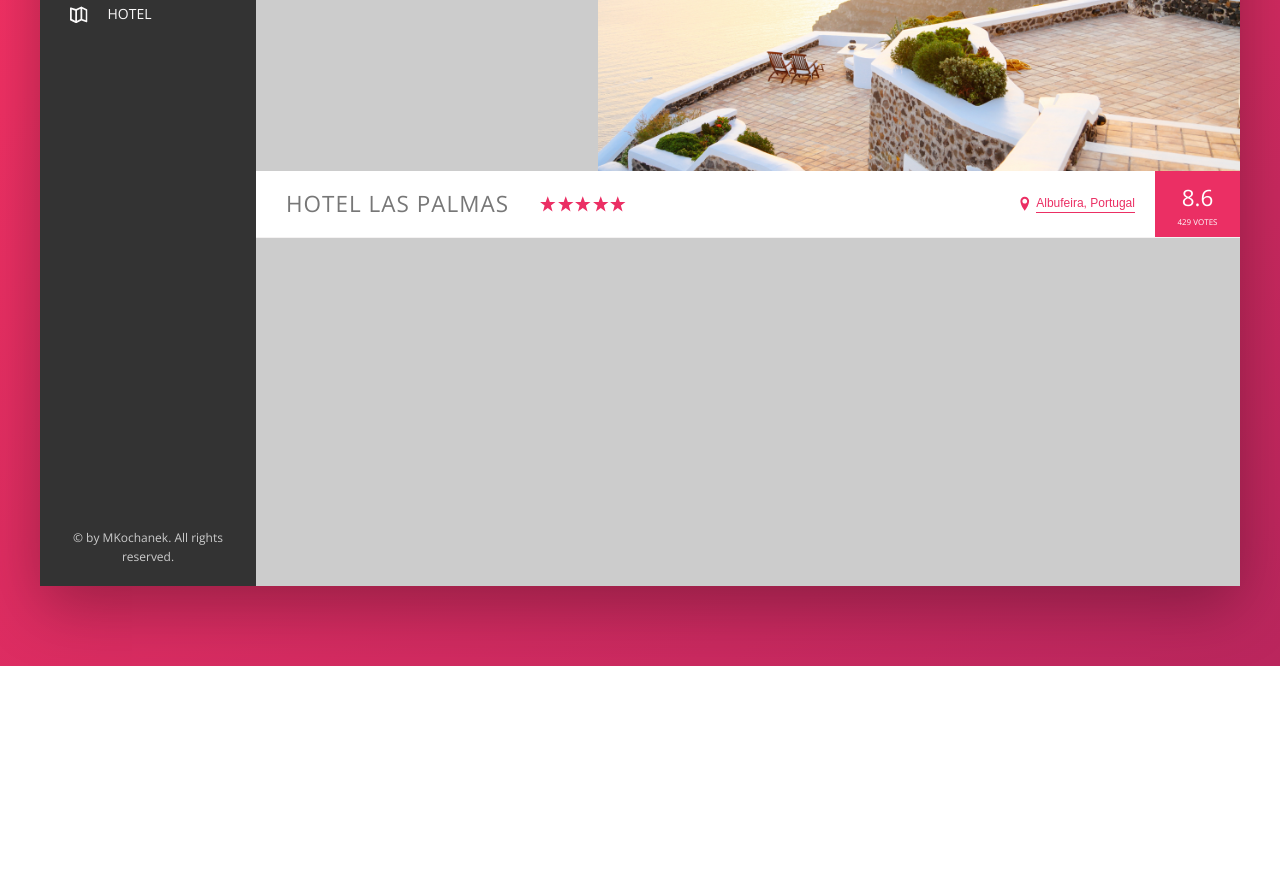
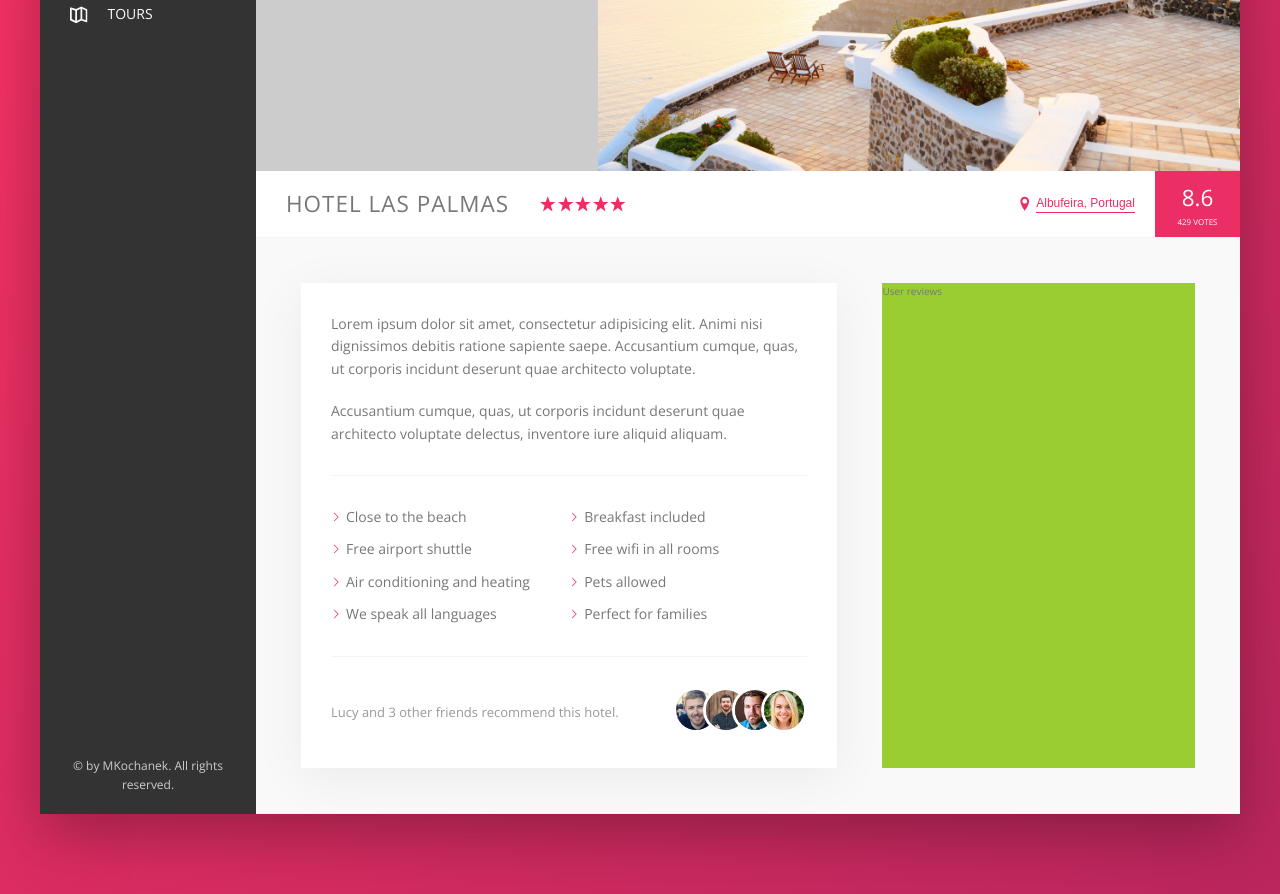
Before and after one commit to marcin-kochanek/trillo, a website: page index.html in a window 1280 px wide. Shown: the part 364-1258 px from the top of the page. Before the commit the page ends 1030 px from the top, so only its background shows below. Drawn offline with nearby package versions, Linux system fonts and the light colour scheme.

Commit message:
Building the hotel description section (using the CSS Masks)

```diff
--- a/index.html
+++ b/index.html
@@ -73,7 +73,7 @@
                   <svg class="side-nav__icon">
                     <use xlink:href="img/sprite.svg#icon-map"></use>
                   </svg>
-                  <span>Hotel</span>
+                  <span>Tours</span>
                 </a>
               </li>
             </ul>
@@ -127,6 +127,38 @@
                 <div class="overview__rating-count">429 votes</div>
               </div>
             </div>
+            <div class="hotel-details">
+              <div class="hotel-description">
+                <div class="paragraph">
+                  Lorem ipsum dolor sit amet, consectetur adipisicing elit. Animi nisi dignissimos debitis ratione sapiente saepe. Accusantium cumque, quas, ut corporis incidunt deserunt quae architecto voluptate.
+                </div>
+                <div class="paragraph">
+                  Accusantium cumque, quas, ut corporis incidunt deserunt quae architecto voluptate delectus, inventore iure aliquid aliquam.
+                </div>
+                <ul class="list">
+                  <li class="list__item">Close to the beach</li>
+                  <li class="list__item">Breakfast included</li>
+                  <li class="list__item">Free airport shuttle</li>
+                  <li class="list__item">Free wifi in all rooms</li>
+                  <li class="list__item">Air conditioning and heating</li>
+                  <li class="list__item">Pets allowed</li>
+                  <li class="list__item">We speak all languages</li>
+                  <li class="list__item">Perfect for families</li>
+                </ul>
+                <div class="recommend">
+                  <p class="recommend__number">Lucy and 3 other friends recommend this hotel.</p>
+                  <div class="recommend__friends">
+                    <img src="img/user-3.jpg" alt="The first friend" class="recommend__photo">
+                    <img src="img/user-4.jpg" alt="The second friend" class="recommend__photo">
+                    <img src="img/user-5.jpg" alt="The third friend" class="recommend__photo">
+                    <img src="img/user-6.jpg" alt="The fourth friend" class="recommend__photo">
+                  </div>
+                </div>
+              </div>
+              <div class="hotel-reviews">
+                User reviews
+              </div>
+            </div>
           </main>
         </div>
       </div>
--- a/sass/_base.scss
+++ b/sass/_base.scss
@@ -13,6 +13,9 @@
   --color-grey-dark-3: #999;
 
   --shadow-dark: 0 2rem 6rem rgba(0, 0, 0, 0.3);
+  --shadow-light: 0 1rem 5rem rgba(0, 0, 0, 0.06);
+
+  --line: 1px solid var(--color-grey-light-2);
 }
 
 * {
--- a/sass/_components.scss
+++ b/sass/_components.scss
@@ -214,7 +214,7 @@
 .overview {
   display: flex;
   align-items: center;
-  border-bottom: 1px solid var(--color-grey-light-2);
+  border-bottom: var(--line);
   background-color: #fff;
 
   &__heading {
@@ -313,3 +313,72 @@
     box-shadow: none;
   }
 }
+
+//// PARAGRAPH ////
+.paragraph:not(:last-of-type) {
+  margin-bottom: 2rem;
+}
+
+//// LIST ////
+.list {
+  list-style: none;
+  margin: 3rem 0;
+  padding: 3rem 0;
+  border-bottom: var(--line);
+  border-top: var(--line);
+  display: flex;
+  flex-wrap: wrap;
+
+  &__item {
+    flex: 0 0 50%;
+
+    &:nth-child(-n+6) {
+      margin-bottom: 1rem;
+    }
+
+    &::before {
+      content: "";
+      display: inline-block;
+      height: 1rem;
+      width: 1rem;
+      margin-right: .5rem;
+
+      // Pierwsze rozwiązanie (głównie starsze przeglądarki)
+      //background-image: url(../img/chevron-thin-right.svg);
+      //background-size: cover;
+
+      // Drugi rozwiązanie to implementacja 8 SVG icons w strukturze HTML
+
+      // Trzecie rozwiązanie to zastosowanie CSS'owych masek
+      background-color: var(--color-primary);
+      mask-image: url(../img/chevron-thin-right.svg);
+      mask-size: cover;
+      -webkit-mask-image: url(../img/chevron-thin-right.svg);
+      -webkit-mask-size: cover;
+    }
+  }
+}
+
+//// RECOMMEND ////
+.recommend {
+  font-size: 1.3rem;
+  color: var(--color-grey-dark-3);
+  display: flex;
+  align-items: center;
+
+  &__number {
+    margin-right: auto;
+  }
+
+  &__photo {
+    box-sizing: content-box;
+    height: 4rem;
+    width: 4rem;
+    border-radius: 50%;
+    border: 3px solid #fff;
+
+    &:not(:last-child) {
+      margin-right: -2rem;
+    }
+  }
+}
--- a/sass/_layout.scss
+++ b/sass/_layout.scss
@@ -11,7 +11,7 @@
   font-size: 1.4rem;
   min-height: 7rem;
   background-color: #fff;
-  border-bottom: 1px solid var(--color-grey-light-2);
+  border-bottom: var(--line);
 
   display: flex;
   justify-content: space-between;
@@ -29,12 +29,30 @@
   display: flex;
   flex-direction: column;
   justify-content: space-between;
-
-  //test
-  height: 80rem;
 }
 
 .hotel-view {
   background-color: #ccc;
   flex-grow: 1;
 }
+
+.hotel-details {
+  display: flex;
+  background-color: var(--color-grey-light-1);
+  padding: 4.5rem;
+  border-bottom: var(--line);
+
+  .hotel-description {
+    flex: 0 0 60%;
+    margin-right: 4.5rem;
+    background-color: #fff;
+    font-size: 1.4rem;
+    padding: 3rem;
+    box-shadow: var(--shadow-light);
+  }
+
+  .hotel-reviews {
+    flex: 1;
+    background-color: yellowgreen;
+  }
+}
```
Also changed, not shown: img/text.txt (+10 -0 lines), css/style.css, img/SVG/aircraft-take-off.svg (deleted), img/SVG/bookmark.svg (deleted), img/SVG/chat.svg (deleted), img/SVG/chevron-small-right.svg (deleted), img/SVG/home.svg (deleted), img/SVG/key.svg (deleted), img/SVG/location-pin.svg (deleted), img/SVG/magnifying-glass.svg (deleted), img/SVG/map.svg (deleted), img/SVG/star.svg (deleted).
